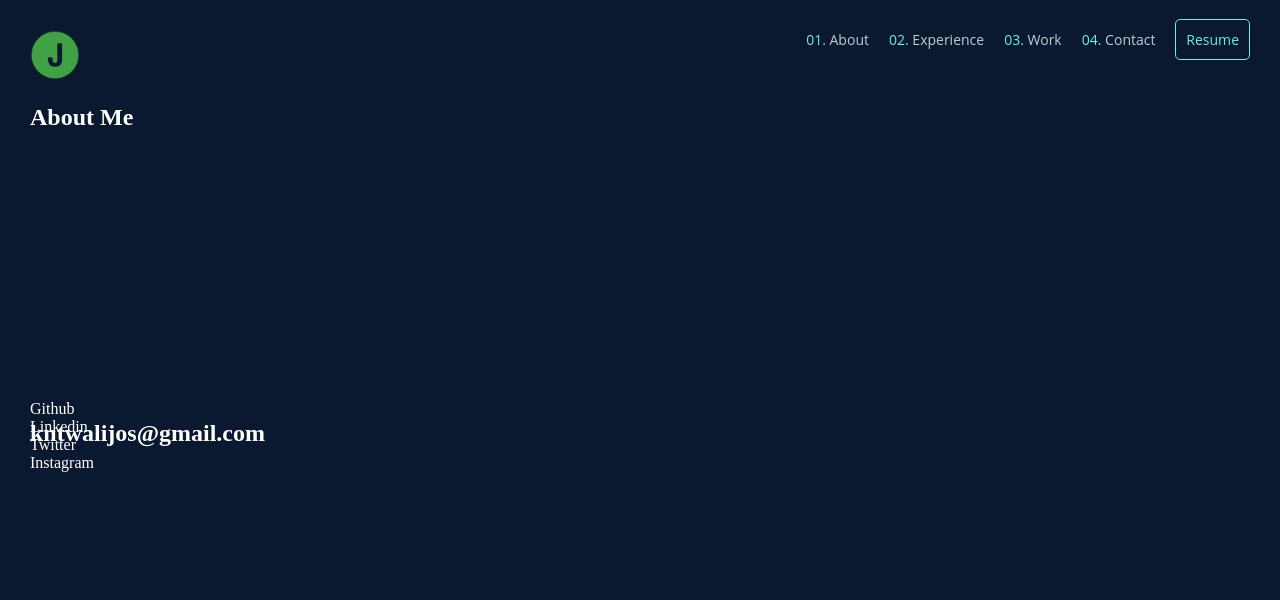
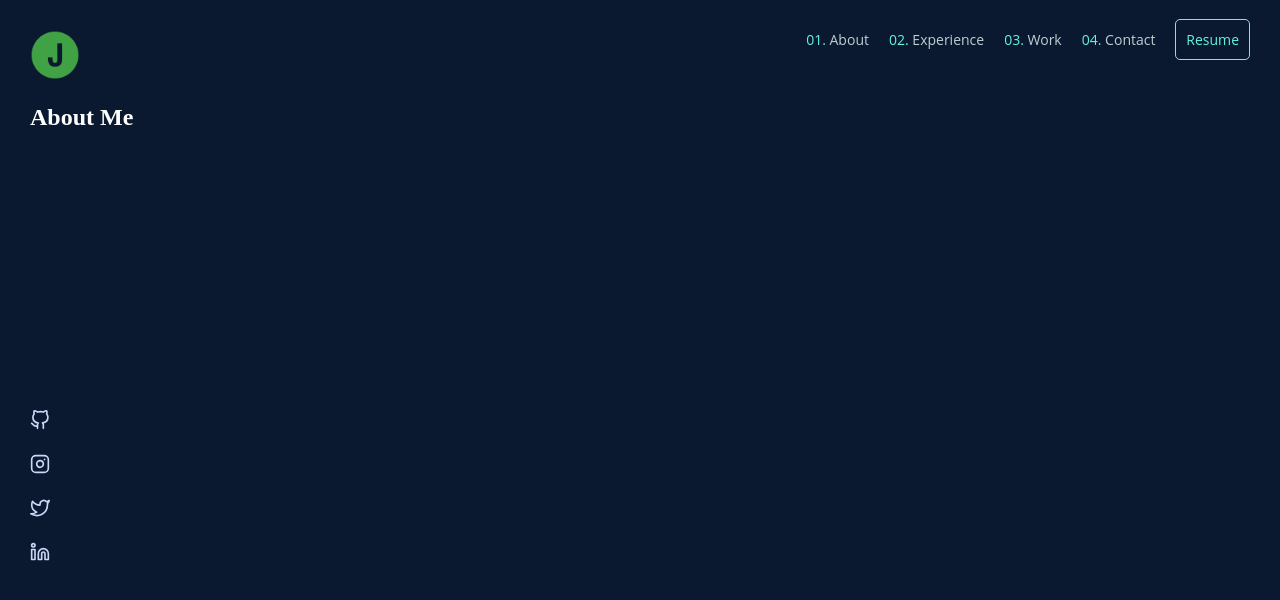
Before and after one commit to Ntwali-Josue/ntwali, a React (Create React App) app: page / in a window 1280 px wide. Shown: the top 600 px of the page. Built offline with nearby package versions, Linux system fonts and the light colour scheme.

Commit message:
Add and style social media icons

```diff
--- a/package.json
+++ b/package.json
@@ -3,16 +3,13 @@
   "version": "0.1.0",
   "private": true,
   "dependencies": {
-    "@fortawesome/fontawesome-svg-core": "^6.1.1",
-    "@fortawesome/free-regular-svg-icons": "^6.1.1",
-    "@fortawesome/free-solid-svg-icons": "^6.1.1",
-    "@fortawesome/react-fontawesome": "^0.1.18",
     "@testing-library/jest-dom": "^5.16.4",
     "@testing-library/react": "^13.1.1",
     "@testing-library/user-event": "^13.5.0",
     "babel-plugin-macros": "^3.1.0",
     "react": "^18.0.0",
     "react-dom": "^18.0.0",
+    "react-icons": "^4.3.1",
     "react-router-dom": "^6.3.0",
     "react-router-hash-link": "^2.4.3",
     "react-scripts": "5.0.1",
--- a/src/components/Home/Home.css
+++ b/src/components/Home/Home.css
@@ -1,21 +1,18 @@
 .social-medias {
-  box-sizing: border-box;
   position: fixed;
-  /* left: 10%; */
   top: 50%;
-  width: 20%;
+  height: 100vh;
 }
 
-.email-section {
-  box-sizing: border-box;
-  position: fixed;
-  top: 50%;
-  width: 20%;
+.social-medias-links {
+  padding: 10px 0;
 }
 
-.about-me {
-  box-sizing: border-box;
-  position: relative;
-  top: 50%;
-  width: 60%;
+.social-medias-links a {
+  text-decoration: none;
+  color: #CCD6F6;
 }
+
+.social-medias-links a:hover {
+  color: #63f3e2;
+}
--- a/src/components/Home/Home.js
+++ b/src/components/Home/Home.js
@@ -1,21 +1,34 @@
 import React from "react";
-import './Home.css';
+import { FiGithub, FiInstagram, FiTwitter, FiLinkedin } from "react-icons/fi";
+import "./Home.css";
 
 const Home = () => {
   return (
     <main className="main-section">
       <section className="social-medias">
-          <div> Github </div>
-          <div> Linkedin </div>
-          <div> Twitter </div>
-          <div> Instagram</div>
-          <div className="border-right"></div>
+        <div className="social-medias-links">
+          <a href="/">
+            <FiGithub size={20} />
+          </a>
+        </div>
+        <div className="social-medias-links">
+          <a href="/">
+            <FiInstagram size={20} />
+          </a>
+        </div>
+        <div className="social-medias-links">
+          <a href="/">
+            <FiTwitter size={20} />
+          </a>
+        </div>
+        <div className="social-medias-links">
+          <a href="/">
+            <FiLinkedin size={20} />
+          </a>
+        </div>
       </section>
       <section className="about-me">
         <h1> About Me </h1>
-      </section>
-      <section className="email-section">
-        <h1>kntwalijos@gmail.com</h1>
       </section>
     </main>
   );
```
Also changed, not shown: 1 other file (tests, documents, lock files or other folders).
